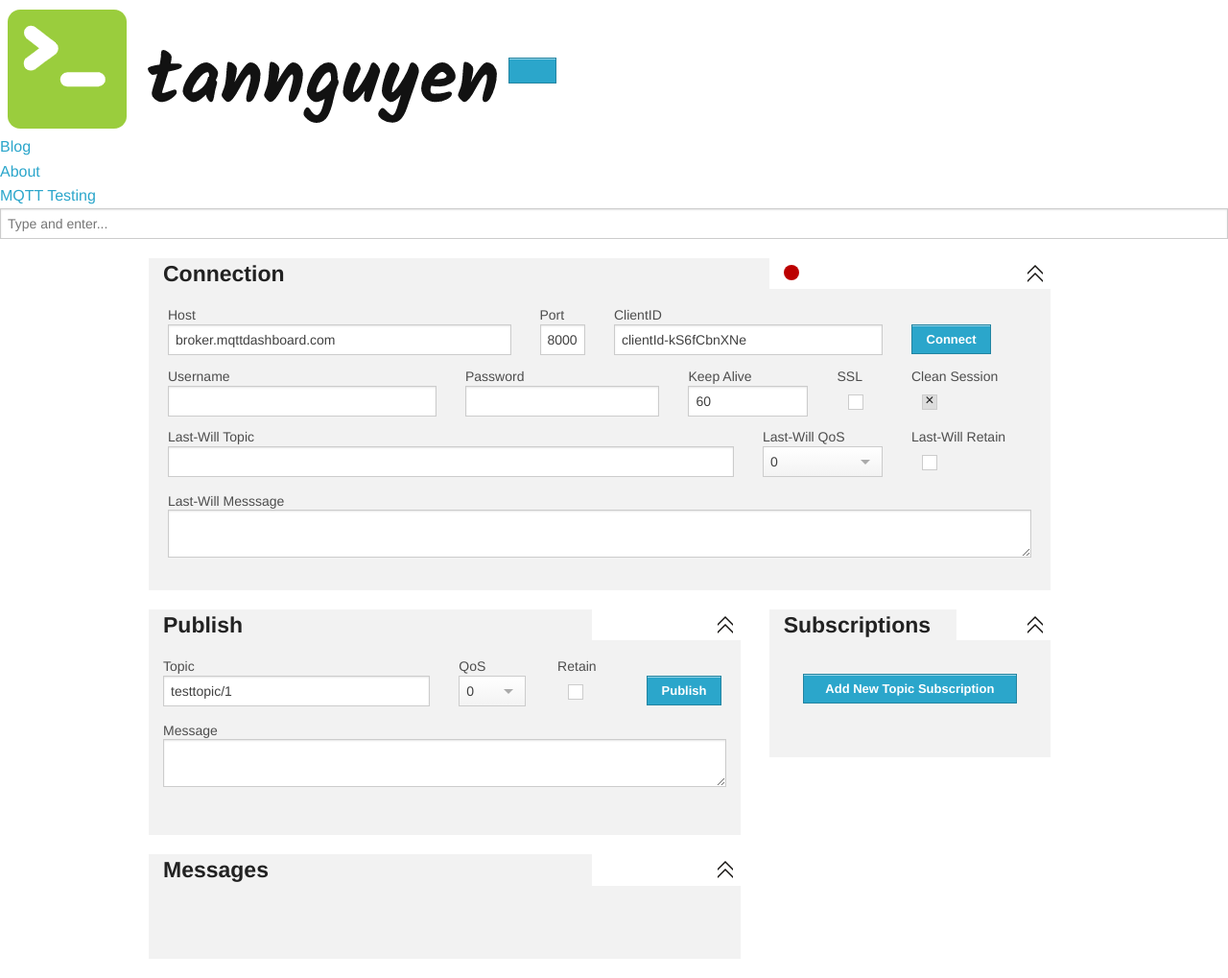
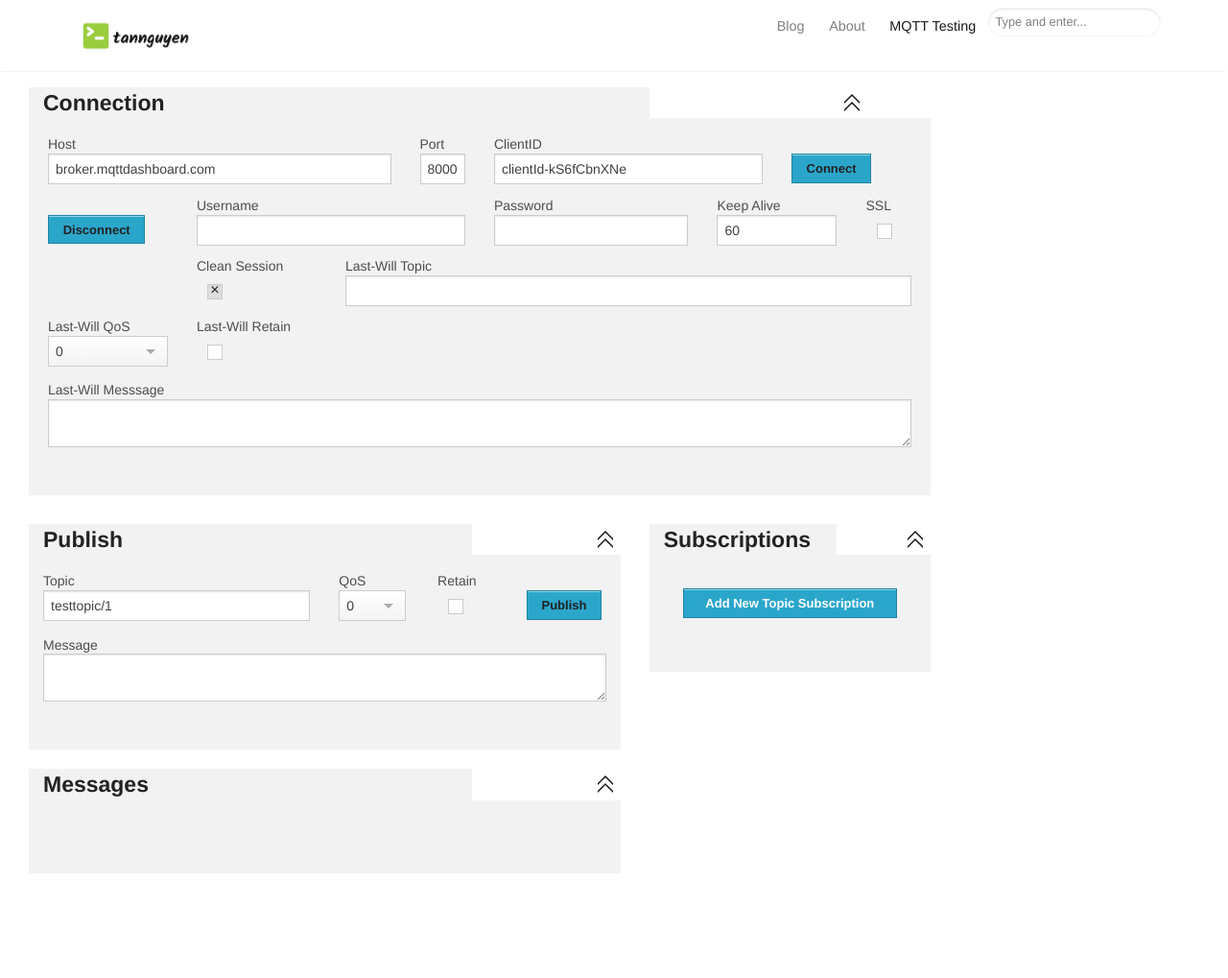
Before and after one commit to tannguyenit/tannguyenit.github.io, a Jekyll site: the page built from _pages/MQTT Testing.md, in a window 1280 px wide and 1019 px high. Shown: the whole window at 96% size. Built offline with Jekyll 4.4.1, drawn with Linux system fonts in a browser that asks for light colours; nearby versions of some CDN libraries.

```diff
--- a/_layouts/test-mqtt.html
+++ b/_layouts/test-mqtt.html
@@ -10,6 +10,12 @@ permalink: "/mqtt-testing.html"
   <meta name="viewport" content="width=device-width">
   <title>MQTT Websocket Client | {{site.name}}</title>
   {% seo %}
+  <link rel="stylesheet" href="https://stackpath.bootstrapcdn.com/bootstrap/4.1.3/css/bootstrap.min.css" integrity="sha384-MCw98/SFnGE8fJT3GXwEOngsV7Zt27NXFoaoApmYm81iuXoPkFOJwJ8ERdknLPMO" crossorigin="anonymous">
+  <link rel="stylesheet" href="https://use.fontawesome.com/releases/v5.0.13/css/all.css" integrity="sha384-DNOHZ68U8hZfKXOrtjWvjxusGo9WQnrNx2sqG0tfsghAvtVlRW3tvkXWZh58N9jp" crossorigin="anonymous">
+  <link href="https://fonts.googleapis.com/css?family=Righteous%7CMerriweather:300,300i,400,400i,700,700i" rel="stylesheet">
+  <link href="{{ site.baseurl }}/assets/css/screen.css" rel="stylesheet">
+  <link href="{{ site.baseurl }}/assets/css/main.css" rel="stylesheet">
+  <!-- Custom style -->
   <link rel="stylesheet" href="/assets/mqtt/normalize.css">
   <link rel="stylesheet" href="/assets/mqtt/style.css">
   <link rel="stylesheet" href="/assets/mqtt/foundation.css">
@@ -19,9 +25,9 @@ permalink: "/mqtt-testing.html"
 
 {% include ga-config.html %}
 
-<body class="notconnected" data-new-gr-c-s-check-loaded="14.980.0">
+<body>
   {% include nav.html %}
-  <div id="content" class="row">
+  <div class="site-content">
     <div id="connection" class="row large-12 columns">
       <div class="large-8 columns conniTop">
         <h3>Connection</h3>
--- a/assets/mqtt/style.css
+++ b/assets/mqtt/style.css
@@ -209,6 +209,7 @@ form.custom .custom.checkbox {
 
 #connection, #publish-sub {
     width: 100%;
+    margin-top: 10px;
 }
 
 .columns.subArrow, .columns.publishArrow, .columns.messagesArrow {
```
Also changed, not shown: _pages/MQTT Testing.md (+1 -3 lines), _pages/about.md (+1 -1 lines), _posts/2020-08-17-config-mqtt-with-mosquitto.md (+1 -1 lines), assets/images/jquery.minicolors.png (added), assets/mqtt/jquery.minicolors.css.
